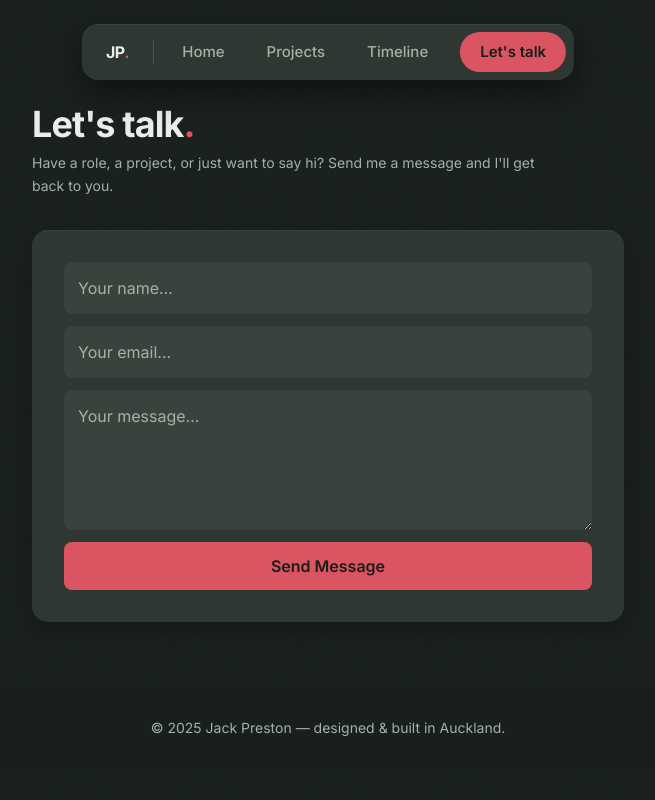
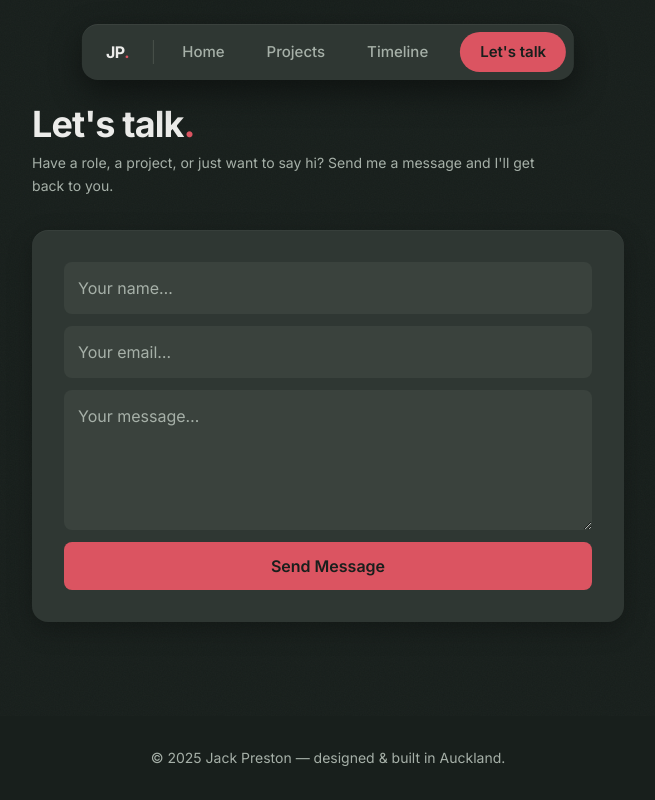
Before and after one commit to jpreston05/portfolio-website, a Next.js app: page /contact in a window 1280 px wide. Shown: the whole page, without its empty margins (312-967 px from the left). Built offline with nearby package versions, Linux system fonts and the light colour scheme.

Commit message:
made footer always appear at the bottom of the page

```diff
--- a/app/contact/page.tsx
+++ b/app/contact/page.tsx
@@ -11,12 +11,12 @@ export default function ContactPage() {
   return (
     <>
       <motion.div
-        className="relative z-10 min-h-screen"
+        className="relative z-10 flex min-h-screen flex-col"
         initial={{ opacity: 0 }}
         animate={{ opacity: 1 }}
         transition={{ duration: 0.4, ease: "easeOut" }}
       >
-        <main className="mx-auto max-w-[640px] px-4 pb-16 pt-26 sm:px-6">
+        <main className="mx-auto w-full max-w-[640px] flex-1 px-4 pb-16 pt-26 sm:px-6">
           <header className="mb-8">
             <h1
               className="text-3xl font-bold tracking-tight sm:text-4xl"
--- a/app/projects/page.tsx
+++ b/app/projects/page.tsx
@@ -21,12 +21,12 @@ export default function ProjectsPage() {
   return (
     <>
       <motion.div
-        className="relative z-10 min-h-screen"
+        className="relative z-10 flex min-h-screen flex-col"
         initial={{ opacity: 0 }}
         animate={{ opacity: 1 }}
         transition={{ duration: 0.4, ease: "easeOut" }}
       >
-        <main className="mx-auto max-w-[1000px] px-4 pb-16 pt-26 sm:px-6">
+        <main className="mx-auto w-full max-w-[1000px] flex-1 px-4 pb-16 pt-26 sm:px-6">
           <header className="mb-8">
             <h1
               className="text-3xl font-bold tracking-tight sm:text-4xl"
--- a/app/timeline/page.tsx
+++ b/app/timeline/page.tsx
@@ -11,12 +11,12 @@ export default function TimelinePage() {
   return (
     <>
       <motion.div
-        className="relative z-10 min-h-screen"
+        className="relative z-10 flex min-h-screen flex-col"
         initial={{ opacity: 0 }}
         animate={{ opacity: 1 }}
         transition={{ duration: 0.4, ease: "easeOut" }}
       >
-        <main className="mx-auto max-w-[800px] px-4 pb-16 pt-26 sm:px-6">
+        <main className="mx-auto w-full max-w-[800px] flex-1 px-4 pb-16 pt-26 sm:px-6">
           <header className="mb-8">
             <h1
               className="text-3xl font-bold tracking-tight sm:text-4xl"
```
